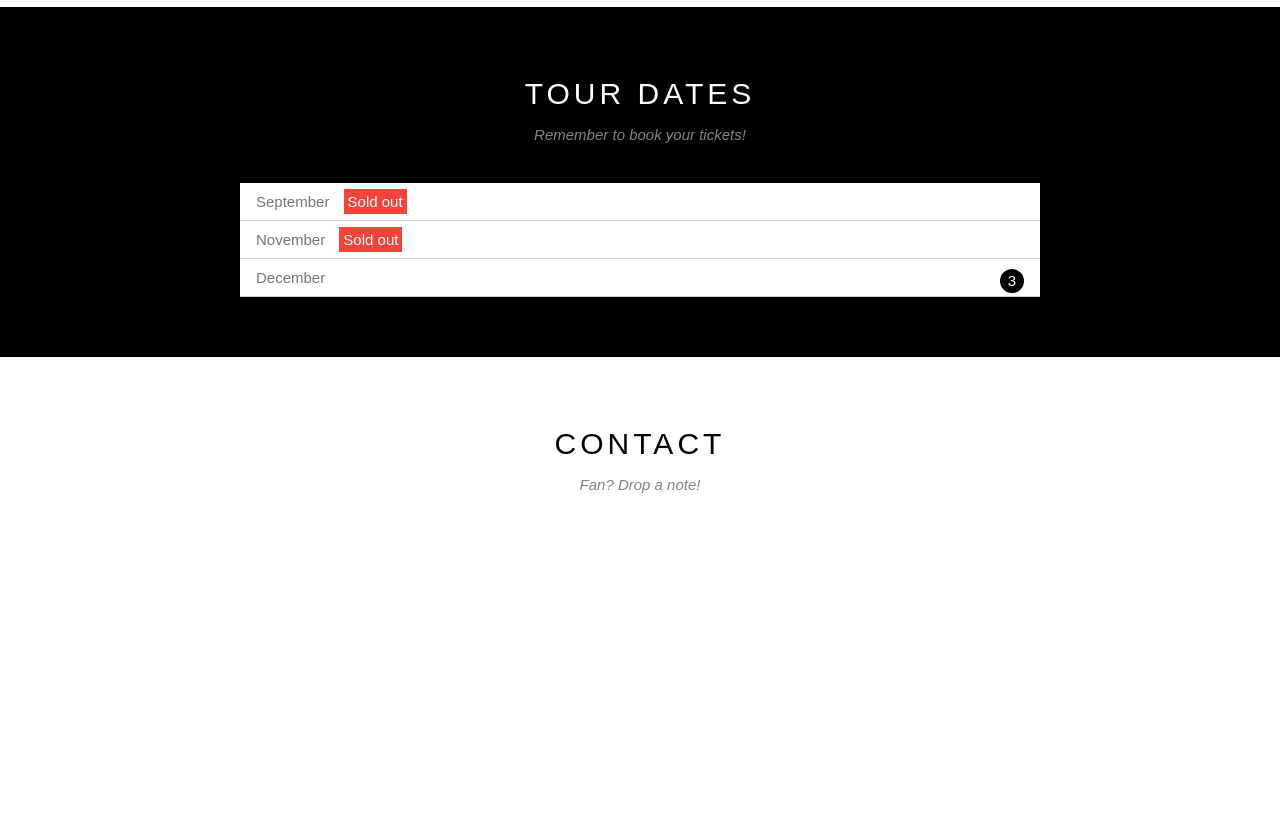
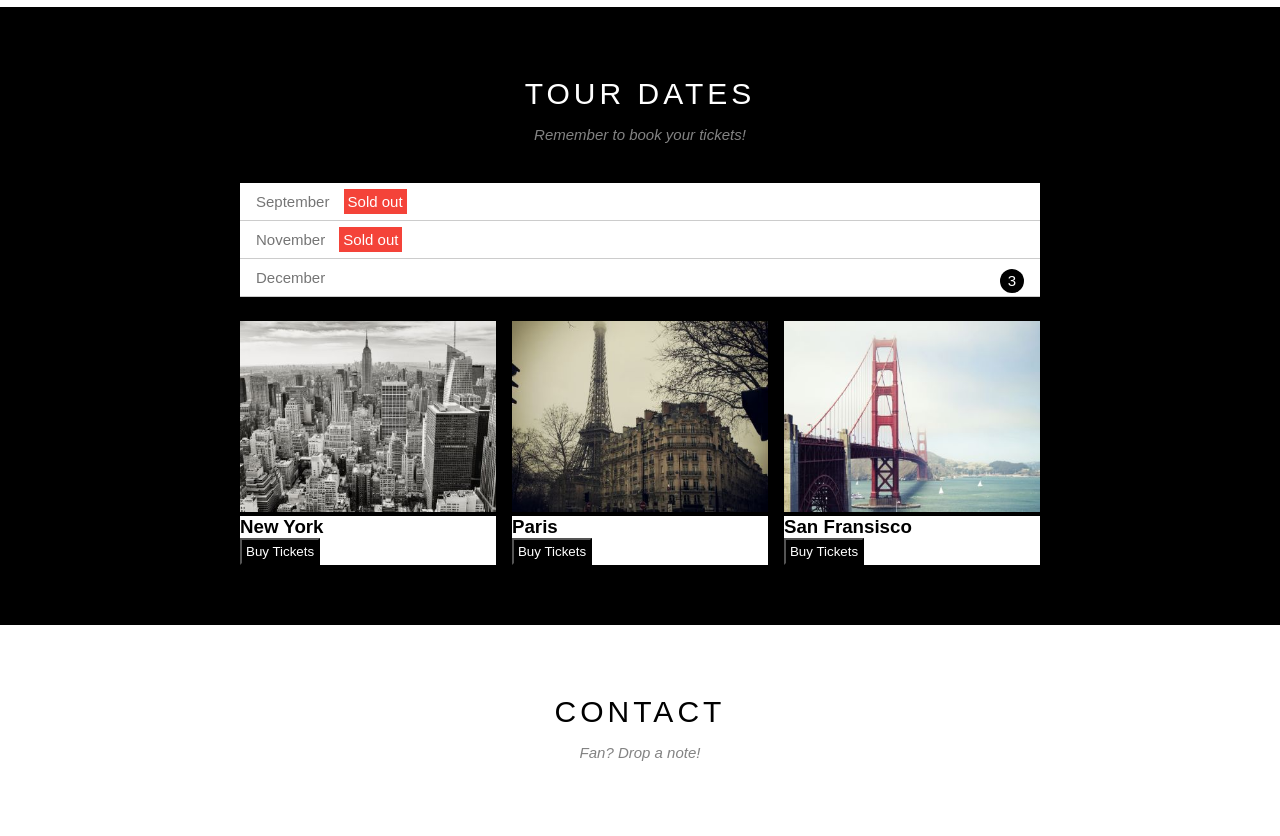
Before and after one commit to xuanphuc97/w3_band, a plain HTML site: page index.html in a window 1280 px wide. Shown: the part 1324-2160 px from the top of the page. Before the commit the page ends 1892 px from the top, so only its background shows below. Drawn offline with Linux system fonts and the light colour scheme.

Commit message:
build place-secction
build place-secction

```diff
--- a/assets/css/style.css
+++ b/assets/css/style.css
@@ -173,7 +173,7 @@ html {
     margin: 20px 0;
 }
 
-#content img {
+#content .img-member {
     width: 154px;
     border-radius: 5px;
 
@@ -216,6 +216,36 @@ html {
     line-height: 24px;
 }
 
+#content .place-section {
+    margin-top: 24px;
+    margin-left: -8px;
+    margin-right: -8px;
+    overflow: hidden;
+}
+#content .place-items {
+    float: left;
+    text-align: justify;
+    width: calc(100%/3);
+    padding: 0 8px;
+}
+#content .place-img {
+    width: 100%;
+}
+#content .place-info {
+    background-color: #fff;
+}
+#content .place-name {
+    color: #000;
+    font-weight: 600;
+}
+#content .place-date {
+
+}
+#content .buyticket {
+    background-color: #000;
+    color: #fff;
+    padding: 4px;
+}
 #footer {
 
 }
--- a/index.html
+++ b/index.html
@@ -57,17 +57,17 @@
                 <div class="member">
                     <div class="member-item">
                         <p class="member-name">Name</p>
-                        <img src="assets/img/member/bandmember.jpg" alt="name">
+                        <img class="img-member" src="assets/img/member/bandmember.jpg" alt="name">
                     </div>
 
                     <div class="member-item">
                         <p class="member-name">Name</p>
-                        <img src="assets/img/member/bandmember.jpg" alt="name">
+                        <img class="img-member" src="assets/img/member/bandmember.jpg" alt="name">
                     </div>
 
                     <div class="member-item">
                         <p class="member-name">Name</p>
-                        <img src="assets/img/member/bandmember.jpg" alt="name">
+                        <img class="img-member" src="assets/img/member/bandmember.jpg" alt="name">
                     </div>
 
 
@@ -82,8 +82,36 @@
                         <li>November <span class="sold-out">Sold out</span></li>
                         <li>December <span class="quantity">3</span></li>
                     </ul>
+                    <div class="place-section">
+                        <div class="place-items">
+                            <img class="place-img" src="assets/img/places/newyork.jpg" alt="">
+                            <div class="place-info">
+                                <h3 class="place-name">New York</h3>
+                                <p class="place-date"></p>
+                                <button class="buyticket">Buy Tickets</button>
+
+                            </div>
+                        </div>
+                        <div class="place-items">
+                            <img class="place-img" src="assets/img/places/paris.jpg" alt="">
+                            <div class="place-info">
+                                <h3 class="place-name">Paris</h3>
+                                <p class="place-date"></p>
+                                <button class="buyticket">Buy Tickets</button>
+                            </div>
+                        </div>
+                        <div class="place-items">
+                            <img class="place-img" src="assets/img/places/sanfran.jpg" alt="">
+                            <div class="place-info">
+                                <h3 class="place-name">San Fransisco</h3>
+                                <p class="place-date"></p>
+                                <button class="buyticket"> Buy Tickets</button>
+                            </div>
+                        </div>
+                    </div>
                 </div>
-            </div>
+                </div>
+
 
 
             <div class="content-section">
```
Also changed, not shown: assets/img/places/newyork.jpg (added), assets/img/places/paris.jpg (added), assets/img/places/sanfran.jpg (added).
